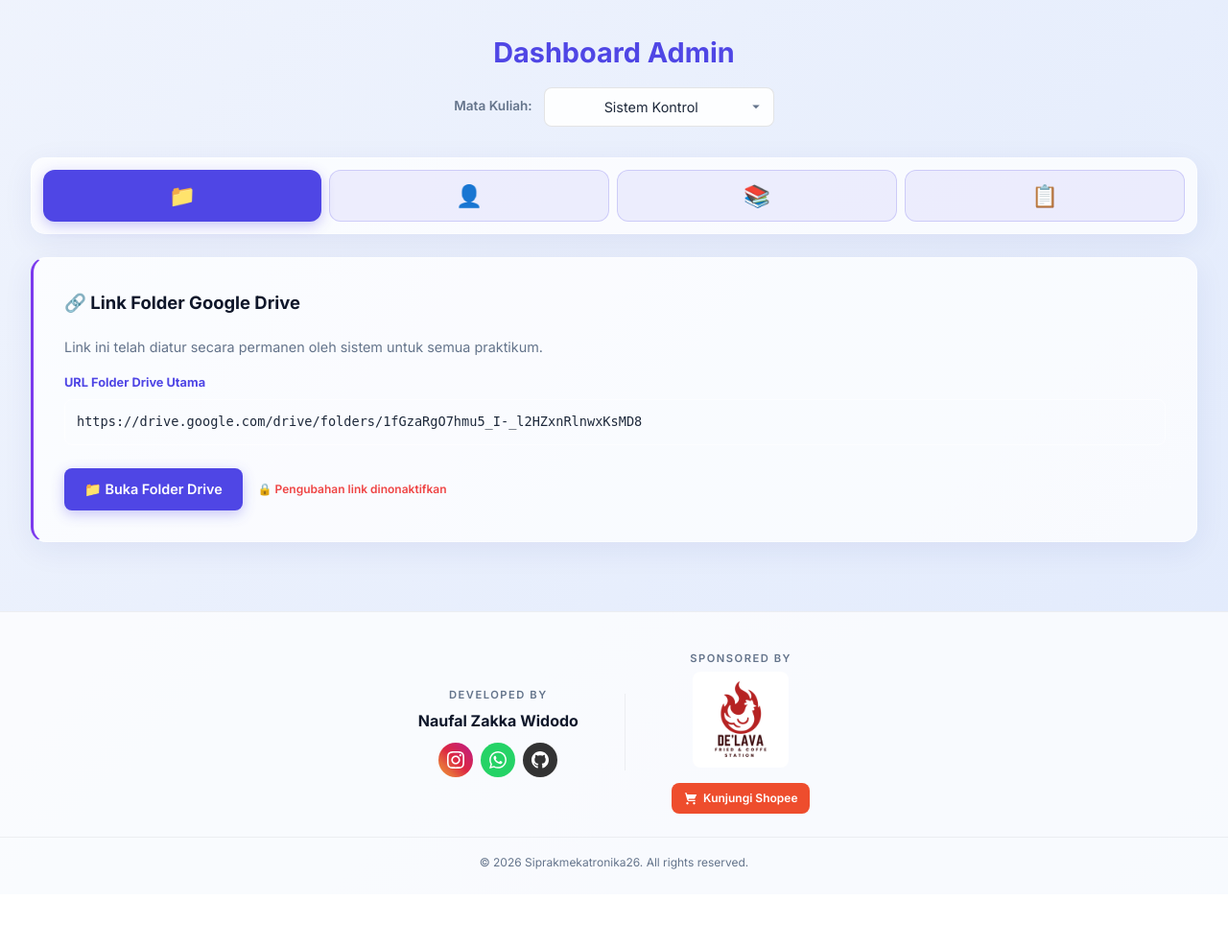
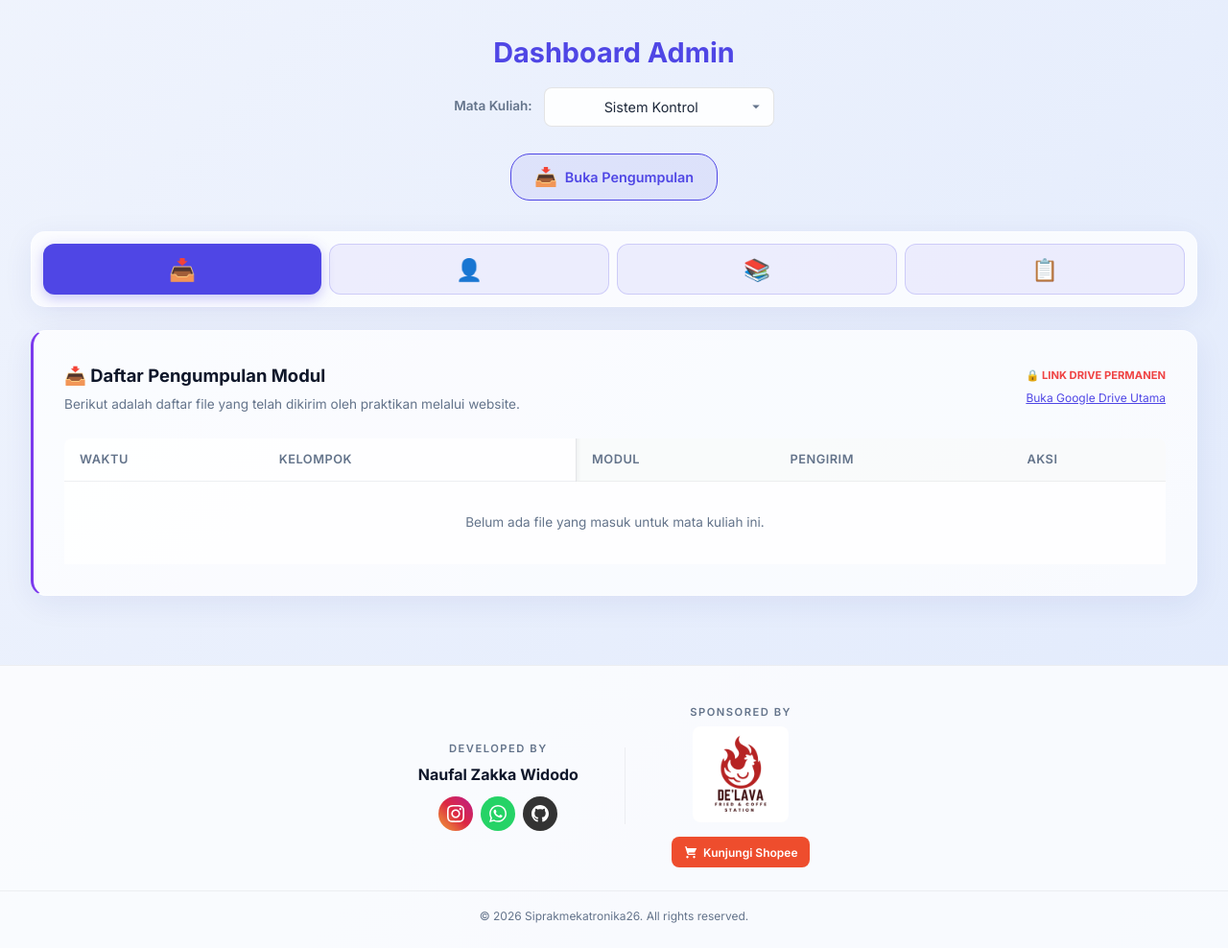
Before and after one commit to Nopal030405/siprakmekatronika26, a Flask app: page /asprak in a window 1280 px wide. Shown: the part 165-1153 px from the top of the page at 96% size. Before the commit the page ends 1071 px from the top, so only its background shows below. Run offline with Flask 3, Linux system fonts and the light colour scheme; the visitor is signed in with stand-in values (Sample User, id 1); data comes from the database, SQL or seed files in the repository; tables that the repository leaves empty hold one stand-in row (values such as "Sample post").

Commit message:
Repurpose Drive tab to Submissions and enable for all roles

```diff
--- a/templates/asprak.html
+++ b/templates/asprak.html
@@ -19,19 +19,17 @@
     </form>
     {% endif %}
 
-    {% if not admin and course_drive_link %}
     <div style="margin-top: 1rem; text-align: center;">
-        <a href="{{ course_drive_link }}" target="_blank" class="btn btn-secondary" style="border-radius:20px; font-size:0.9rem; padding: 0.5rem 1.5rem; display: inline-flex; align-items: center; justify-content: center; border: 1px solid var(--primary); color: var(--primary); text-decoration: none; font-weight: 600; gap: 0.5rem;" title="Cek Pengumpulan GDrive">
-            <span style="font-size: 1.2rem;">📁</span> Buka Folder Drive
+        <a href="{{ url_for('asprak_dashboard', course_id=sel_course, tab='gdrive') }}" class="btn btn-secondary" style="border-radius:20px; font-size:0.9rem; padding: 0.5rem 1.5rem; display: inline-flex; align-items: center; justify-content: center; border: 1px solid var(--primary); color: var(--primary); text-decoration: none; font-weight: 600; gap: 0.5rem;" title="Cek Daftar Pengumpulan">
+            <span style="font-size: 1.2rem;">📥</span> Buka Pengumpulan
         </a>
     </div>
-    {% endif %}
 </div>
 
 
 {% if admin %}
 <div class="tabs-nav glass-panel" style="display:flex; justify-content:center; gap:0.5rem; margin-bottom:1.5rem; padding:0.75rem; width:100%; border-radius:15px;">
-    <a href="{{ url_for('asprak_dashboard', course_id=sel_course, tab='gdrive') }}" class="btn {% if active_tab == 'gdrive' %}btn-primary{% else %}btn-secondary{% endif %}" style="border-radius:12px; font-size:1.4rem; padding: 0.5rem; flex:1; display:flex; justify-content:center;" title="Google Drive">📁</a>
+    <a href="{{ url_for('asprak_dashboard', course_id=sel_course, tab='gdrive') }}" class="btn {% if active_tab == 'gdrive' %}btn-primary{% else %}btn-secondary{% endif %}" style="border-radius:12px; font-size:1.4rem; padding: 0.5rem; flex:1; display:flex; justify-content:center;" title="Daftar Pengumpulan">📥</a>
     <a href="{{ url_for('asprak_dashboard', course_id=sel_course, tab='manage_asprak') }}" class="btn {% if active_tab == 'manage_asprak' %}btn-primary{% else %}btn-secondary{% endif %}" style="border-radius:12px; font-size:1.4rem; padding: 0.5rem; flex:1; display:flex; justify-content:center;" title="Tambah Data">👤</a>
     <a href="{{ url_for('asprak_dashboard', course_id=sel_course, tab='manage_module') }}" class="btn {% if active_tab == 'manage_module' %}btn-primary{% else %}btn-secondary{% endif %}" style="border-radius:12px; font-size:1.4rem; padding: 0.5rem; flex:1; display:flex; justify-content:center;" title="Kelola Modul">📚</a>
     <a href="{{ url_for('asprak_dashboard', course_id=sel_course, tab='data_asprak') }}" class="btn {% if active_tab == 'data_asprak' %}btn-primary{% else %}btn-secondary{% endif %}" style="border-radius:12px; font-size:1.4rem; padding: 0.5rem; flex:1; display:flex; justify-content:center;" title="Data Asprak">📋</a>
@@ -40,6 +38,7 @@
 {% if not admin %}
 <div class="tabs-nav glass-panel" style="display:flex; justify-content:center; gap:0.5rem; margin-bottom:1.5rem; padding:0.75rem; width:100%; border-radius:15px; flex-wrap:wrap;">
     <a href="{{ url_for('asprak_dashboard', course_id=sel_course, tab='grading') }}" class="btn {% if active_tab == 'grading' %}btn-primary{% else %}btn-secondary{% endif %}" style="border-radius:12px; font-size:1.4rem; padding: 0.5rem; flex:1; display:flex; justify-content:center;" title="Penilaian Praktikan">📝</a>
+    <a href="{{ url_for('asprak_dashboard', course_id=sel_course, tab='gdrive') }}" class="btn {% if active_tab == 'gdrive' %}btn-primary{% else %}btn-secondary{% endif %}" style="border-radius:12px; font-size:1.4rem; padding: 0.5rem; flex:1; display:flex; justify-content:center;" title="Daftar Pengumpulan">📥</a>
     {% if is_co_asprak %}
     <a href="{{ url_for('asprak_dashboard', course_id=sel_course, tab='manage_module') }}" class="btn {% if active_tab == 'manage_module' %}btn-primary{% else %}btn-secondary{% endif %}" style="border-radius:12px; font-size:1.4rem; padding: 0.5rem; flex:1; display:flex; justify-content:center;" title="Kelola Modul">📚</a>
     {% endif %}
@@ -207,25 +206,55 @@
             </div>
         </div>
 {% endif %}
-{% if active_tab == "gdrive" and admin %}
+{% if active_tab == "gdrive" %}
     <div class="card glass-panel" style="border-left: 3px solid var(--secondary);">
-        <h3 class="card-title">🔗 Link Folder Google Drive</h3>
-        <p style="font-size: 0.9rem; color: var(--text-muted); margin-bottom: 1rem;">Link ini telah diatur secara permanen oleh sistem untuk semua praktikum.</p>
-
-        <div class="form-group" style="margin-bottom:1.5rem;">
-            <label style="font-size:0.8rem; font-weight: 700; color: var(--primary);">URL Folder Drive Utama</label>
-            <div style="display: flex; gap: 0.5rem; align-items: center; background: var(--bg-card); padding: 0.75rem; border-radius: var(--radius-sm); border: 1px solid var(--surface-border);">
-                <code style="font-size: 0.85rem; color: var(--text-main); word-break: break-all; flex: 1;">{{ course_drive_link }}</code>
+        <div style="display: flex; justify-content: space-between; align-items: center; margin-bottom: 1.5rem;">
+            <div>
+                <h3 class="card-title" style="margin-bottom: 0.25rem;">📥 Daftar Pengumpulan Modul</h3>
+                <p style="font-size: 0.85rem; color: var(--text-muted);">Berikut adalah daftar file yang telah dikirim oleh praktikan melalui website.</p>
             </div>
+            {% if admin %}
+            <div style="text-align: right;">
+                <span style="font-size: 0.7rem; color: var(--danger); font-weight: 700; display: block;">🔒 LINK DRIVE PERMANEN</span>
+                <a href="{{ course_drive_link }}" target="_blank" style="font-size: 0.75rem; color: var(--primary); text-decoration: underline;">Buka Google Drive Utama</a>
+            </div>
+            {% endif %}
         </div>
 
-        <div style="display: flex; gap: 1rem;">
-            <a href="{{ course_drive_link }}" target="_blank" class="btn btn-primary" style="font-size: 0.9rem; display: inline-flex; align-items: center; gap: 0.5rem;">
-                📁 Buka Folder Drive
-            </a>
-            <span style="font-size: 0.75rem; color: var(--danger); font-weight: 600; display: flex; align-items: center;">
-                🔒 Pengubahan link dinonaktifkan
-            </span>
+        <div class="table-responsive">
+            <table class="grade-table" style="font-size: 0.85rem;">
+                <thead>
+                    <tr>
+                        <th>Waktu</th>
+                        <th>Kelompok</th>
+                        <th>Modul</th>
+                        <th>Pengirim</th>
+                        <th>Aksi</th>
+                    </tr>
+                </thead>
+                <tbody>
+                    {% for sub in submissions %}
+                    <tr>
+                        <td>{{ sub.timestamp }}</td>
+                        <td>Kelompok {{ sub.group_id }}</td>
+                        <td>{{ sub.module_name }}</td>
+                        <td>{{ sub.submitter_name or 'Anonim' }}</td>
+                        <td>
+                            <div style="display: flex; gap: 0.5rem;">
+                                <a href="{{ url_for('download_file', name=sub.file_path) }}" class="btn btn-success" style="padding: 0.25rem 0.5rem; font-size: 0.8rem;" title="Download File">💾 Download</a>
+                                <form method="POST" action="{{ url_for('delete_submission', id=sub.id) }}" style="display: inline;" onsubmit="return confirm('Hapus pengumpulan ini?')">
+                                    <button type="submit" class="btn btn-danger" style="padding: 0.25rem 0.5rem; font-size: 0.8rem;">🗑</button>
+                                </form>
+                            </div>
+                        </td>
+                    </tr>
+                    {% else %}
+                    <tr>
+                        <td colspan="5" style="text-align: center; padding: 2rem; color: var(--text-muted);">Belum ada file yang masuk untuk mata kuliah ini.</td>
+                    </tr>
+                    {% endfor %}
+                </tbody>
+            </table>
         </div>
     </div>
     {% endif %}
```
